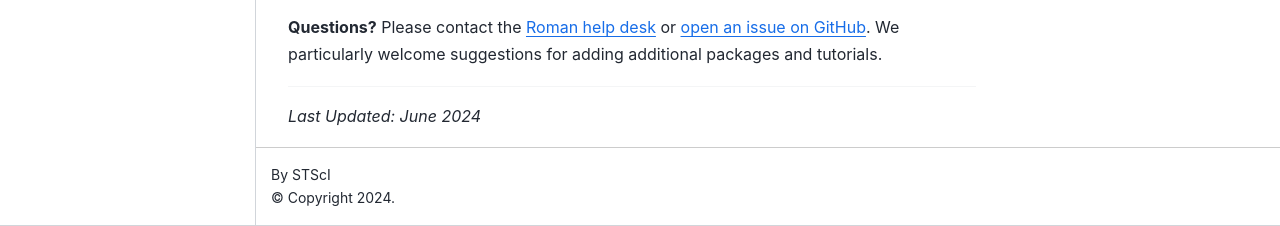
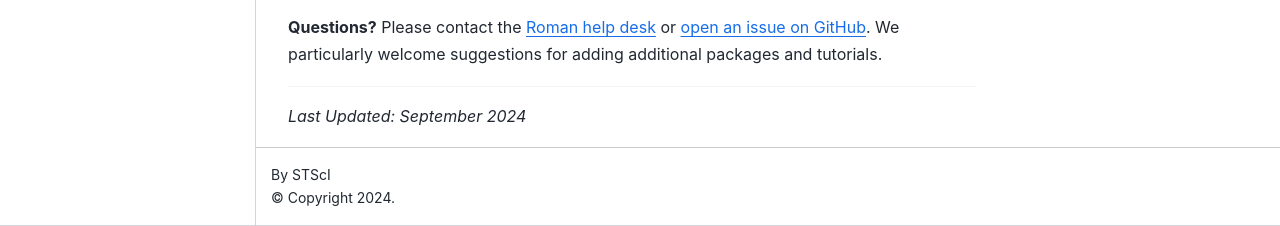
Before and after one commit to spacetelescope/roman_notebooks, a Jupyter Book: the page built from content/intro.md, in a window 1280 px wide and 900 px high, scrolled down 3665 px. Shown: the part 674-900 px from the top of the window. Built offline with Jupyter Book 1.0.4 settings and Sphinx 7.4.7 and the Sphinx Book theme 1.1.4, drawn with Linux system fonts in a browser that asks for light colours; pages that are not in the unit, such as notebooks, are missing from menus; some of the changed text lies outside the part shown.

Commit message:
intro cleanup

```diff
--- a/content/intro.md
+++ b/content/intro.md
@@ -20,9 +20,6 @@
 
 <img src="../images/icons/learning.svg" style="vertical-align: bottom; width:1.5em; margin-right:0.25em;"/> [Roman Science Workflows and Notebook Tutorials](../markdown/tutorials.md)
 
-<!--<img src="../images/icons/book.svg" style="vertical-align: bottom; width:1.5em; margin-right:0.25em;"/> [All Jupyter Notebook Tutorials](../markdown/science-examples.md)-->
-
-
 **Please note!** Your home directory (/home/jovyan) is saved and will persist between sessions. In addition to being saved on AWS, your data is backed up twice a month; even so, it is always prudent to save important files in multiple locations.
 
 **Caveats and known limitations**
@@ -32,4 +29,4 @@
 **Questions?** Please contact the [Roman help desk](https://stsci.service-now.com/roman) or [open an issue on GitHub](https://github.com/spacetelescope/roman_notebooks). We particularly welcome suggestions for adding additional packages and tutorials.
 
 ---
-*Last Updated: June 2024*
+*Last Updated: September 2024*
```
Also changed, not shown: other parts of content/intro.md (+1 -1 lines).
